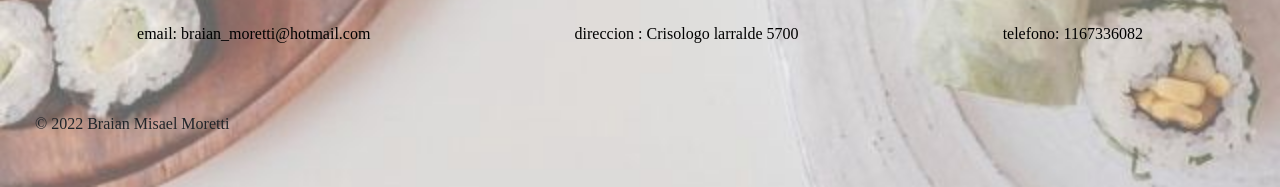
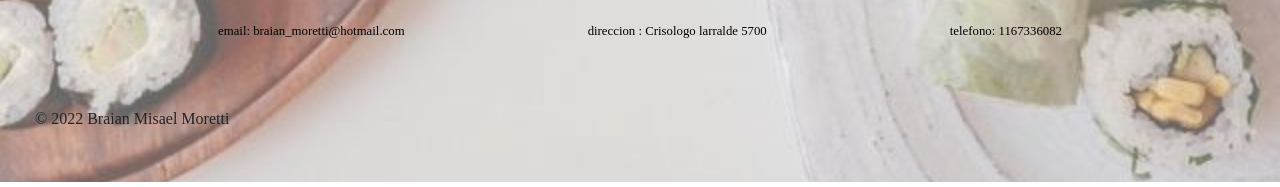
Before and after one commit to Braian-M93/ProyectoFinal, a website: page index.html in a window 1280 px wide. Shown: the part 1591-1778 px from the top of the page. Drawn offline with nearby package versions, Linux system fonts and the light colour scheme.

Commit message:
arreglando proyecto

```diff
--- a/scss/_commons.scss
+++ b/scss/_commons.scss
@@ -99,8 +99,8 @@ main{
 
 .div-footer{
 	display: flex;
-	font-size: 1rem;
+	font-size: 0.8em;
 	color: black;
 	flex-direction: row;
-	justify-content: space-around;
+	justify-content: space-evenly;
 }
```
Also changed, not shown: css/style.css.
